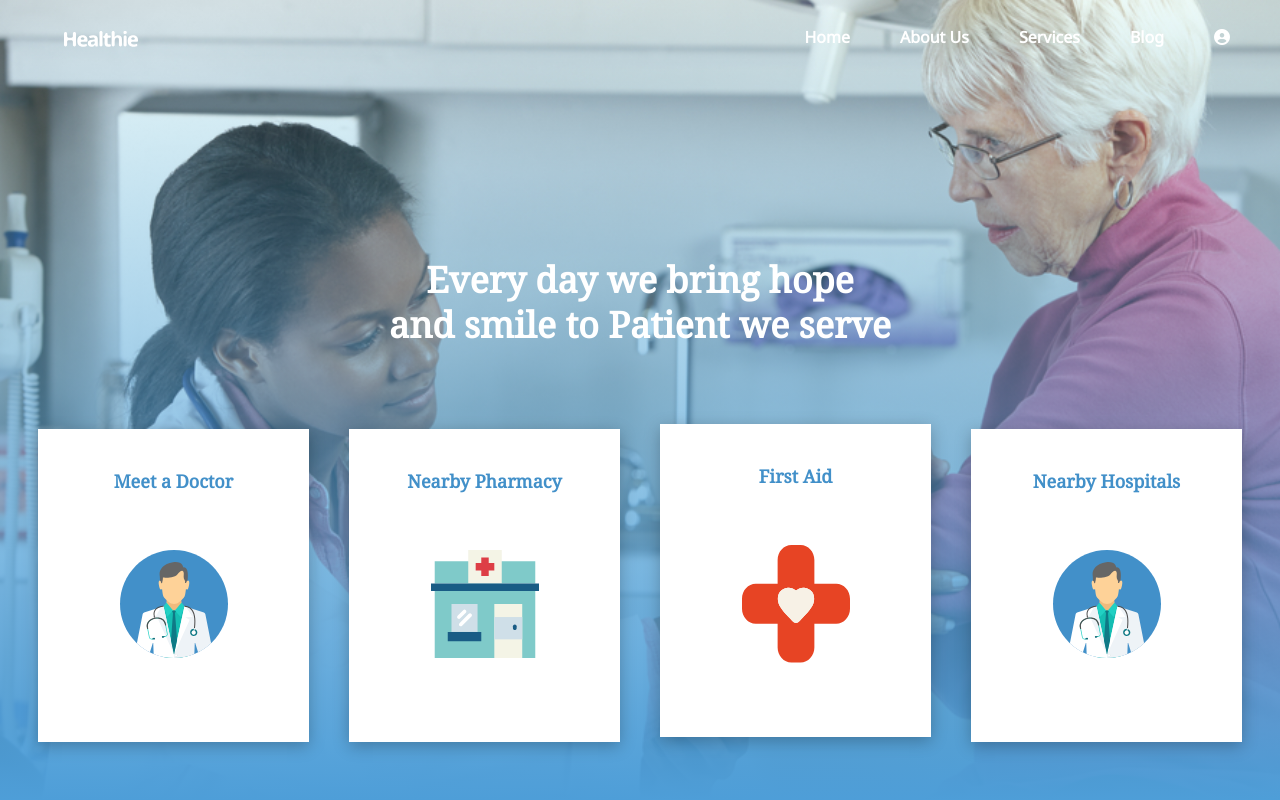
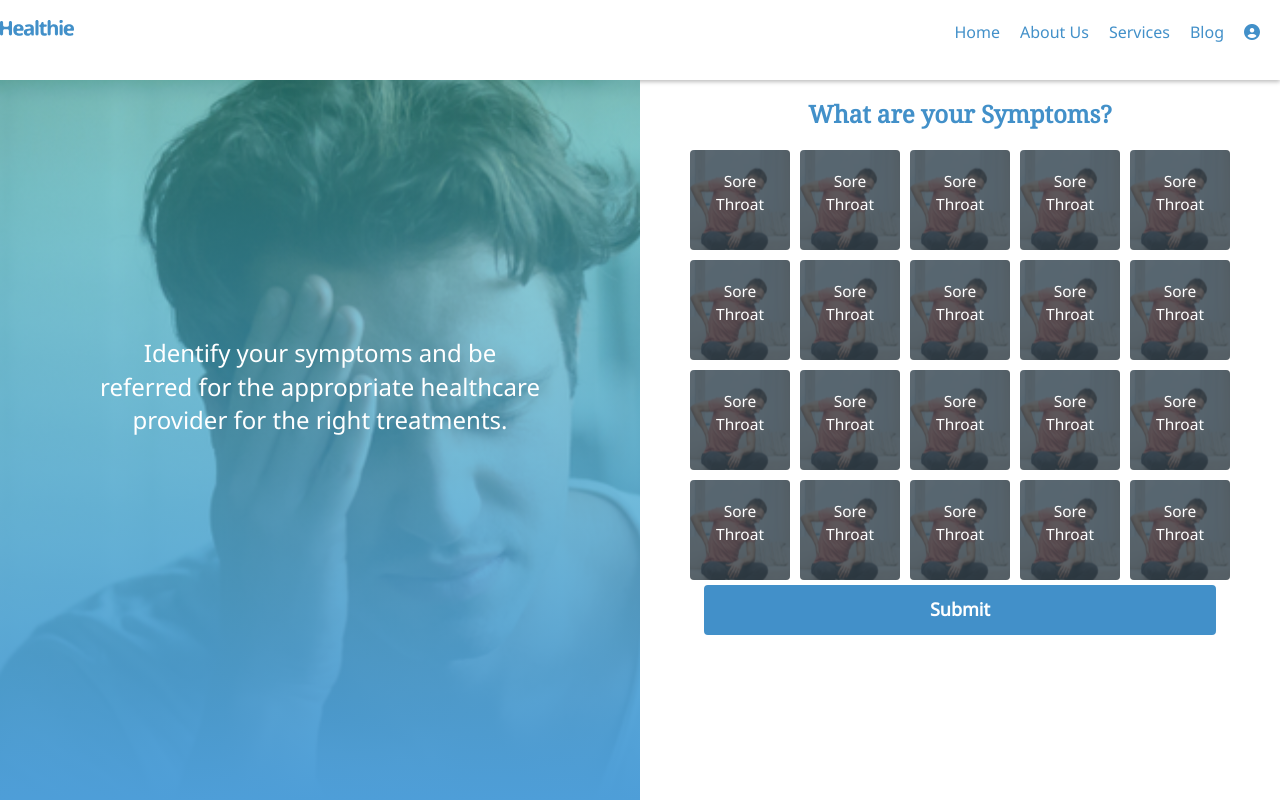
Before and after one commit to joshuanwankwo/Healthly, a React app: page / in a window 1280 px wide. Shown: the top 800 px of the page. Built offline with nearby package versions, Linux system fonts and the light colour scheme.

Commit message:
firstTest

```diff
--- a/src/app/App.js
+++ b/src/app/App.js
@@ -4,7 +4,7 @@ import Symptoms from '../components/Symptoms/Symptoms'
 import BookDoc from '../components/bookDoc/BookDoc'
 class App extends React.Component{
     render(){
-      return <HomePage />
+      return <Symptoms />
     }
 }
 
```
